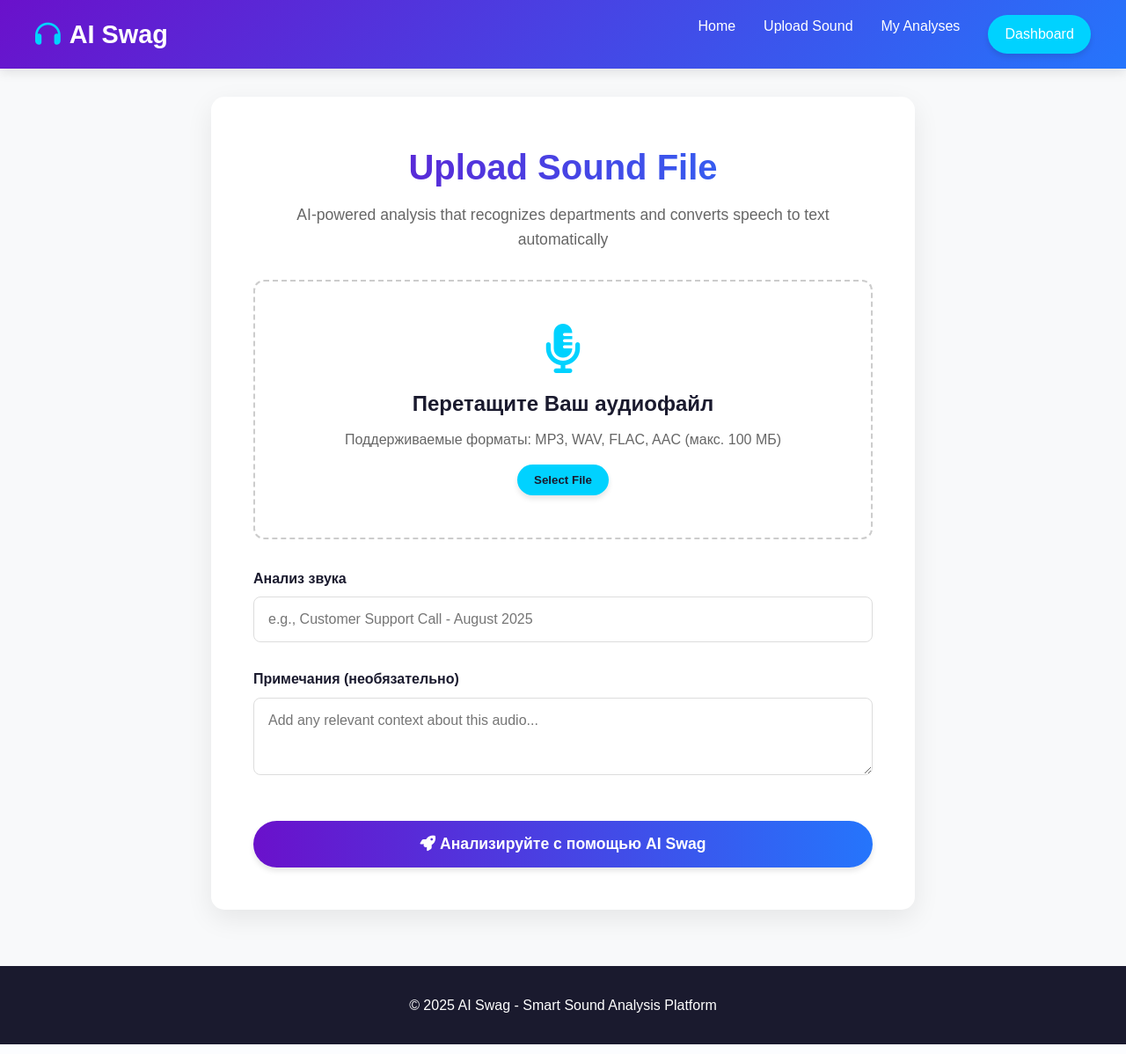
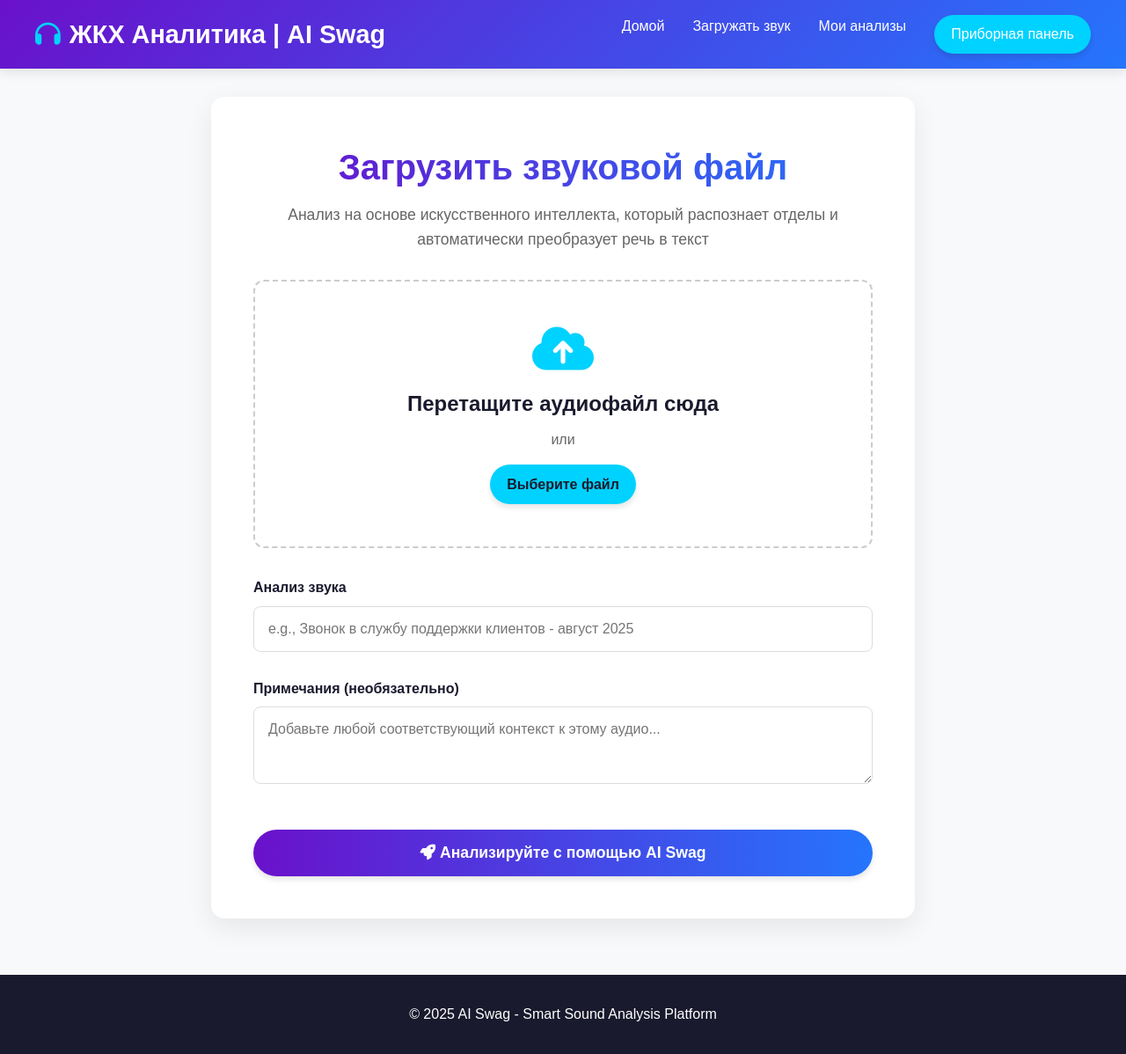
Before and after one commit to SokovIvan/RAII_AI_SWAG, a Django app: page /upload in a window 1280 px wide. Shown: the whole page at 88% size. Run offline with Django 5.2, Linux system fonts and the light colour scheme.

Commit message:
окончательные изменения интерфейса

```diff
--- a/backend/src/backend/interface/templates/index.html
+++ b/backend/src/backend/interface/templates/index.html
@@ -3,7 +3,7 @@
 <head>
     <meta charset="UTF-8">
     <meta name="viewport" content="width=device-width, initial-scale=1.0">
-    <title>AI Swag | Анализ звука и преобразование в текст</title>
+    <title>AI Swag | ЖКХ Аналитика</title>
     <link rel="stylesheet" href="https://cdnjs.cloudflare.com/ajax/libs/font-awesome/6.4.0/css/all.min.css">
     <style>
 
@@ -377,7 +377,7 @@
         <nav>
             <div class="logo">
                 <i class="fas fa-headphones"></i>
-                <span>AI Swag</span>
+                <span>AI Swag | ЖКХ Аналитика</span>
             </div>
             <ul class="nav-links">
                 <li><a href="index.html" class="active">Главная</a></li>
--- a/backend/src/backend/interface/templates/upload_sound.html
+++ b/backend/src/backend/interface/templates/upload_sound.html
@@ -3,7 +3,7 @@
 <head>
     <meta charset="UTF-8">
     <meta name="viewport" content="width=device-width, initial-scale=1.0">
-    <title>Загружать звук| AI Swag - Интеллектуальный анализ звука</title>
+    <title>Загружать звук| ЖКХ Аналитика | AI Swag</title>
     <link rel="stylesheet" href="https://cdnjs.cloudflare.com/ajax/libs/font-awesome/6.4.0/css/all.min.css">
     <style>
         :root {
@@ -273,13 +273,13 @@
         <nav>
             <div class="logo">
                 <i class="fas fa-headphones"></i>
-                <span>AI Swag</span>
+                <span>ЖКХ Аналитика | AI Swag</span>
             </div>
             <ul class="nav-links">
-                <li><a href="{% url 'home' %}">Home</a></li>
-                <li><a href="upload_sound.html" class="active">Upload Sound</a></li>
-                <li><a href="tickets.html">My Analyses</a></li>
-                <li><a href="#" class="btn">Dashboard</a></li>
+                <li><a href="{% url 'home' %}">Домой</a></li>
+                <li><a href="{% url 'upload' %}" class="active">Загружать звук</a></li>
+                <li><a href="{% url 'tickets' %}">Мои анализы</a></li>
+                <li><a href="#" class="btn">Приборная панель</a></li>
             </ul>
         </nav>
     </header>
@@ -287,42 +287,42 @@
     <div class="container">
         <div class="upload-container">
             <div class="upload-header">
-                <h1>Upload Sound File</h1>
-                <p>AI-powered analysis that recognizes departments and converts speech to text automatically</p>
+                <h1>Загрузить звуковой файл </h1>
+                <p>Анализ на основе искусственного интеллекта, который распознает отделы и автоматически преобразует речь в текст</p>
             </div>
 
+
+
 <div class="upload-box" id="dropZone">
-                <i class="fas fa-microphone-alt"></i>
-                <h3>Перетащите Ваш аудиофайл</h3>
-                <p>Поддерживаемые форматы: MP3, WAV, FLAC, AAC (макс. 100 МБ)</p>
-                <button class="btn" id="browseBtn">Select File</button>
+  <i class="fas fa-cloud-upload-alt"></i>
+  <h3>Перетащите аудиофайл сюда</h3>
+  <p>или</p>
+  <label for="fileInput" class="btn">Выберите файл</label>
   <input type="file" id="fileInput" accept="audio/*" style="display: none;">
 
   <div class="file-info" id="fileInfo">
     <div style="display: flex; justify-content: space-between; align-items: center; margin-bottom: 10px;">
-                        <p><strong>Selected file:</strong> <span id="fileName"></span></p>
+      <p><strong>Выбран файл:</strong> <span id="fileName"></span></p>
       <button id="clearFile" style="background: none; border: none; color: #ff4444; cursor: pointer;">
         <i class="fas fa-times"></i>
       </button>
     </div>
-                    <p><strong>File size:</strong> <span id="fileSize"></span></p>
-                    <p><strong>File type:</strong> <span id="fileType"></span></p>
+    <p><strong>Размер:</strong> <span id="fileSize"></span></p>
+    <p><strong>Тип:</strong> <span id="fileType"></span></p>
+  </div>
 </div>
 
-                <div class="progress-container" id="progressContainer">
-                    <div class="progress-bar" id="progressBar"></div>
-                </div>
-            </div>
+
 
             <form id="uploadForm">
                 <div class="form-group">
                     <label for="fileTitle">Анализ звука</label>
-                    <input type="text" id="fileTitle" class="form-control" placeholder="e.g., Customer Support Call - August 2025" required>
+                    <input type="text" id="fileTitle" class="form-control" placeholder="e.g., Звонок в службу поддержки клиентов - август 2025" required>
                 </div>
 
                 <div class="form-group">
                     <label for="fileDescription">Примечания (необязательно)</label>
-                    <textarea id="fileDescription" class="form-control" rows="3" placeholder="Add any relevant context about this audio..."></textarea>
+                    <textarea id="fileDescription" class="form-control" rows="3" placeholder="Добавьте любой соответствующий контекст к этому аудио..."></textarea>
                 </div>
 
                 <div class="department-prediction" id="departmentPrediction">
@@ -351,40 +351,50 @@
 
     <script>
 document.addEventListener('DOMContentLoaded', function() {
-            const dropZone = document.getElementById('dropZone');
   const fileInput = document.getElementById('fileInput');
-            const browseBtn = document.getElementById('browseBtn');
   const fileInfo = document.getElementById('fileInfo');
   const fileName = document.getElementById('fileName');
   const fileSize = document.getElementById('fileSize');
   const fileType = document.getElementById('fileType');
-            const uploadForm = document.getElementById('uploadForm');
   const clearFile = document.getElementById('clearFile');
-            const progressContainer = document.getElementById('progressContainer');
-            const progressBar = document.getElementById('progressBar');
-            const departmentPrediction = document.getElementById('departmentPrediction');
-            const transcriptionPreview = document.getElementById('transcriptionPreview');
 
-            // Handle file selection via button
-            browseBtn.addEventListener('click', function(e) {
-                e.preventDefault();
-                fileInput.click();
-            });
+  // Click on the label will automatically trigger the file input
+  // No need for manual click event on the button
 
-            // Handle file selection via input
+  // Handle file selection
   fileInput.addEventListener('change', function() {
     if (this.files.length) {
-                    handleFileSelection(this.files[0]);
+      const file = this.files[0];
+      displayFileInfo(file);
     }
   });
 
-            // Clear selected file
+  // Clear file selection
   clearFile.addEventListener('click', function(e) {
+    e.preventDefault();
     e.stopPropagation();
-                resetFileInput();
+    fileInput.value = '';
+    fileInfo.style.display = 'none';
   });
 
-            // Handle drag and drop
+  function displayFileInfo(file) {
+    fileName.textContent = file.name;
+    fileSize.textContent = formatFileSize(file.size);
+    fileType.textContent = file.type.split('/')[1].toUpperCase() || 'Неизвестно';
+    fileInfo.style.display = 'block';
+  }
+
+  function formatFileSize(bytes) {
+    if (bytes === 0) return '0 Байт';
+    const k = 1024;
+    const sizes = ['Байт', 'КБ', 'МБ', 'ГБ'];
+    const i = Math.floor(Math.log(bytes) / Math.log(k));
+    return parseFloat((bytes / Math.pow(k, i)).toFixed(2)) + ' ' + sizes[i];
+  }
+
+  // Drag and drop functionality (optional)
+  const dropZone = document.getElementById('dropZone');
+
   ['dragenter', 'dragover', 'dragleave', 'drop'].forEach(eventName => {
     dropZone.addEventListener(eventName, preventDefaults, false);
   });
@@ -403,7 +413,7 @@
   });
 
   function highlight() {
-                dropZone.style.borderColor = var(--accent);
+    dropZone.style.borderColor = '#00d2ff';
     dropZone.style.backgroundColor = 'rgba(0, 210, 255, 0.05)';
   }
 
@@ -419,119 +429,10 @@
     const files = dt.files;
 
     if (files.length) {
-                    handleFileSelection(files[0]);
       fileInput.files = files;
+      displayFileInfo(files[0]);
     }
   }
-
-            function handleFileSelection(file) {
-                // Validate file type
-                const validTypes = ['audio/mpeg', 'audio/wav', 'audio/x-wav', 'audio/flac', 'audio/x-flac', 'audio/aac'];
-                if (!validTypes.includes(file.type)) {
-                    alert('Please upload a valid audio file (MP3, WAV, FLAC, or AAC)');
-                    return;
-                }
-
-                // Validate file size (100MB max)
-                if (file.size > 100 * 1024 * 1024) {
-                    alert('File size exceeds 100MB limit');
-                    return;
-                }
-
-                displayFileInfo(file);
-                simulateAnalysis(file);
-            }
-
-            function displayFileInfo(file) {
-                fileName.textContent = file.name;
-                fileSize.textContent = formatFileSize(file.size);
-                fileType.textContent = file.type.split('/')[1].toUpperCase() || 'Unknown';
-                fileInfo.style.display = 'block';
-            }
-
-            function formatFileSize(bytes) {
-                if (bytes === 0) return '0 Bytes';
-                const k = 1024;
-                const sizes = ['Bytes', 'KB', 'MB', 'GB'];
-                const i = Math.floor(Math.log(bytes) / Math.log(k));
-                return parseFloat((bytes / Math.pow(k, i)).toFixed(2)) + ' ' + sizes[i];
-            }
-
-            function resetFileInput() {
-                fileInput.value = '';
-                fileInfo.style.display = 'none';
-                departmentPrediction.style.display = 'none';
-                transcriptionPreview.style.display = 'none';
-            }
-
-            function simulateAnalysis(file) {
-                // Show progress bar
-                progressContainer.style.display = 'block';
-                progressBar.style.width = '0%';
-
-                // Simulate processing
-                let progress = 0;
-                const interval = setInterval(() => {
-                    progress += Math.random() * 10;
-                    progressBar.style.width = `${Math.min(progress, 100)}%`;
-
-                    if (progress >= 30) {
-                        // Show department prediction at 30%
-                        departmentPrediction.style.display = 'block';
-
-                        // Simulate different departments based on filename
-                        const departments = ['Customer Support', 'Sales', 'HR', 'Legal', 'Quality Assurance'];
-                        const randomDept = departments[Math.floor(Math.random() * departments.length)];
-                        document.getElementById('predictedDepartment').textContent = randomDept;
-
-                        const confidence = Math.floor(Math.random() * 30) + 70; // 70-100%
-                        document.getElementById('confidenceLevel').textContent = `${confidence}%`;
-                    }
-
-                    if (progress >= 70) {
-                        // Show transcription preview at 70%
-                        transcriptionPreview.style.display = 'block';
-
-                        // Simulate transcription
-                        const previewText = document.getElementById('previewText');
-                        if (progress < 90) {
-                            previewText.innerHTML = "Processing speech recognition...";
-                        } else {
-                            previewText.innerHTML = `
-                                <p><strong>00:01:</strong> Hello, thank you for calling AI Swag support.</p>
-                                <p><strong>00:04:</strong> How can I assist you today?</p>
-                                <p><strong>00:07:</strong> I'm having trouble with my sound analysis...</p>
-                            `;
-                        }
-                    }
-
-                    if (progress >= 100) {
-                        clearInterval(interval);
-                        progressBar.style.backgroundColor = var(--success);
-                    }
-                }, 300);
-            }
-
-            // Handle form submission
-            uploadForm.addEventListener('submit', function(e) {
-                e.preventDefault();
-
-                if (!fileInput.files.length) {
-                    alert('Please select an audio file to upload');
-                    return;
-                }
-
-                const file = fileInput.files[0];
-                const title = document.getElementById('fileTitle').value;
-
-                // Here you would typically submit to your backend
-                alert(`Analysis started for "${title}". You'll be notified when complete.`);
-
-                // Redirect to tickets page after 3 seconds (simulating processing)
-                setTimeout(() => {
-                    window.location.href = 'tickets.html';
-                }, 3000);
-            });
 });
     </script>
 </body>
```
Also changed, not shown: backend/src/backend/interface/templates/ticket.html (+4 -4 lines), backend/src/backend/interface/templates/tickets.html (+9 -9 lines). Lines whose indentation alone changed are shown as unchanged.
